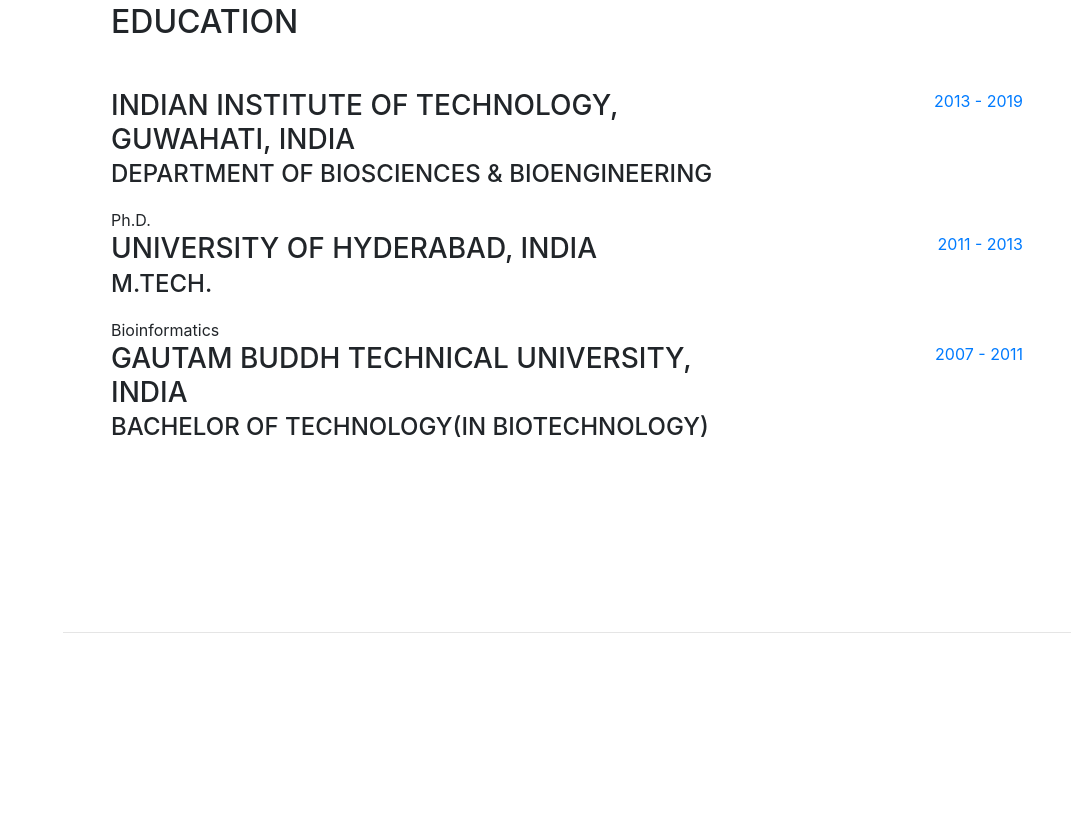
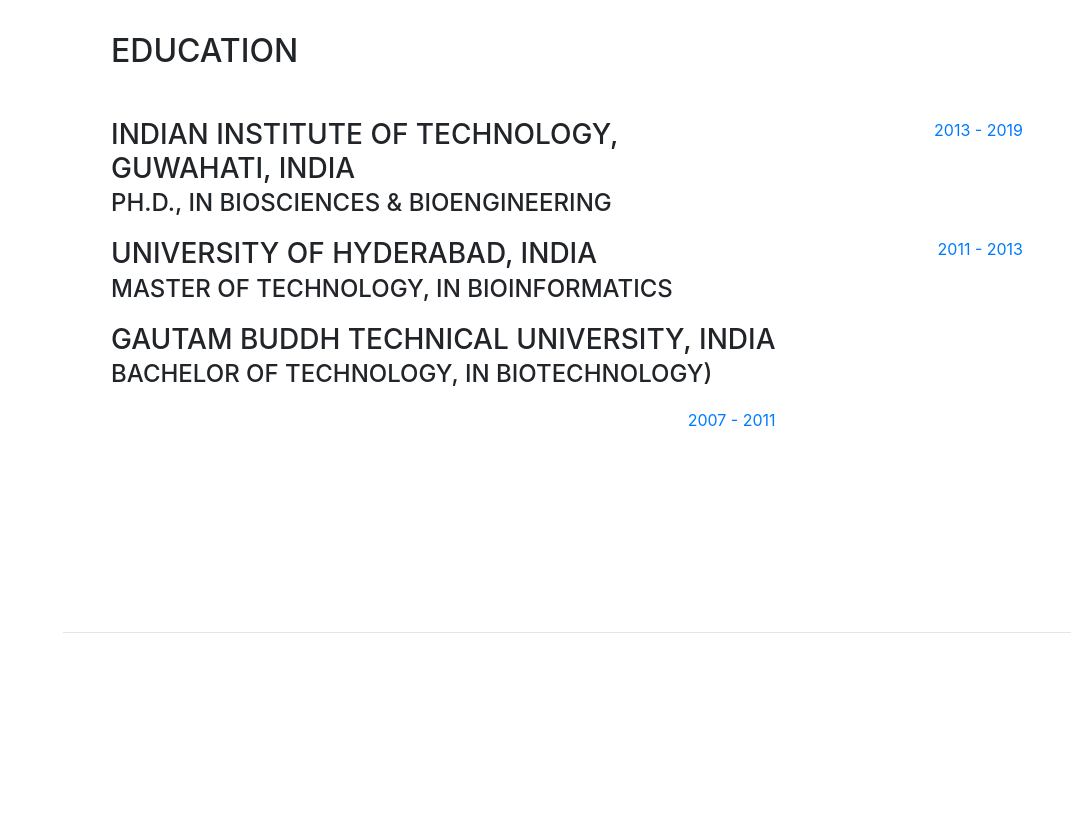
Before and after one commit to pandey-gaurav/pandey-gaurav.github.io, a website with bundled scripts: page index.html in a window 1280 px wide. Shown: the part 1770-2585 px from the top of the page, without its empty margins (209-1280 px from the left). Built offline with nearby package versions, Linux system fonts and the light colour scheme; a web font is replaced by a local one.

Commit message:
Update index.html

```diff
--- a/index.html
+++ b/index.html
@@ -134,10 +134,9 @@
           <div class="resume-item d-flex flex-column flex-md-row">
             <div class="resume-content mr-auto">
               <h3 class="mb-0">Indian Institute of Technology, Guwahati, India</h3>
-              <div class="subheading mb-3">Department of Biosciences & Bioengineering</div>
-              <div>Ph.D.</div>
+              <div class="subheading mb-3">Ph.D., in Biosciences & Bioengineering</div>
 
-            </div>
+                        </div>
             <div class="resume-date text-md-right">
               <span class="text-primary">2013 - 2019</span>
             </div>
@@ -145,8 +144,8 @@
           <div class="resume-item d-flex flex-column flex-md-row">
             <div class="resume-content mr-auto">
               <h3 class="mb-0">University of Hyderabad, India</h3>
-              <div class="subheading mb-3">M.Tech.</div>
-			  <div>Bioinformatics</div>
+              <div class="subheading mb-3">Master of Technology, in Bioinformatics</div>
+
 
             </div>
             <div class="resume-date text-md-right">
@@ -156,9 +155,8 @@
   <div class="resume-item d-flex flex-column flex-md-row">
             <div class="resume-content mr-auto">
               <h3 class="mb-0">Gautam Buddh Technical University, India</h3>
-              <div class="subheading mb-3">Bachelor of Technology(in Biotechnology)</div>
+              <div class="subheading mb-3">Bachelor of Technology, in Biotechnology)</div>
 
-            </div>
             <div class="resume-date text-md-right">
               <span class="text-primary">2007 - 2011</span>
             </div>
```
